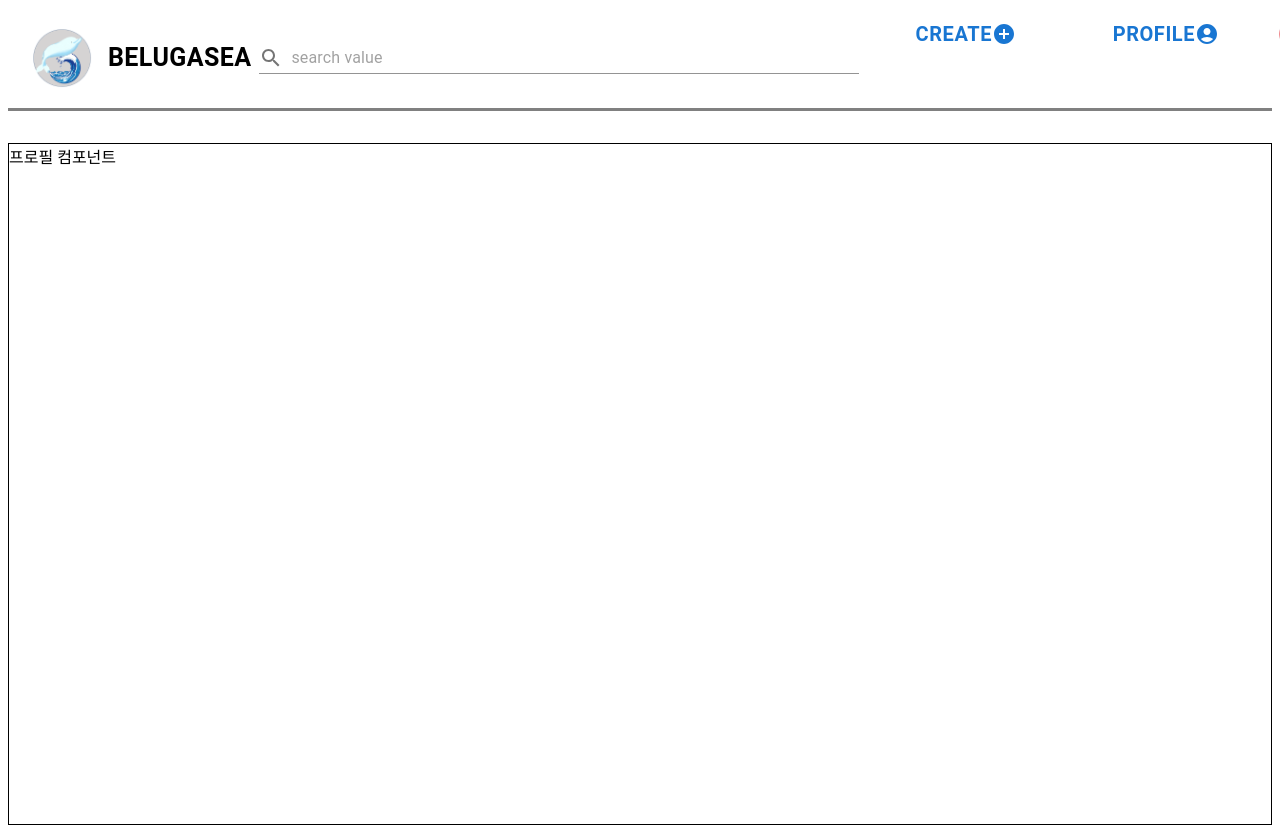
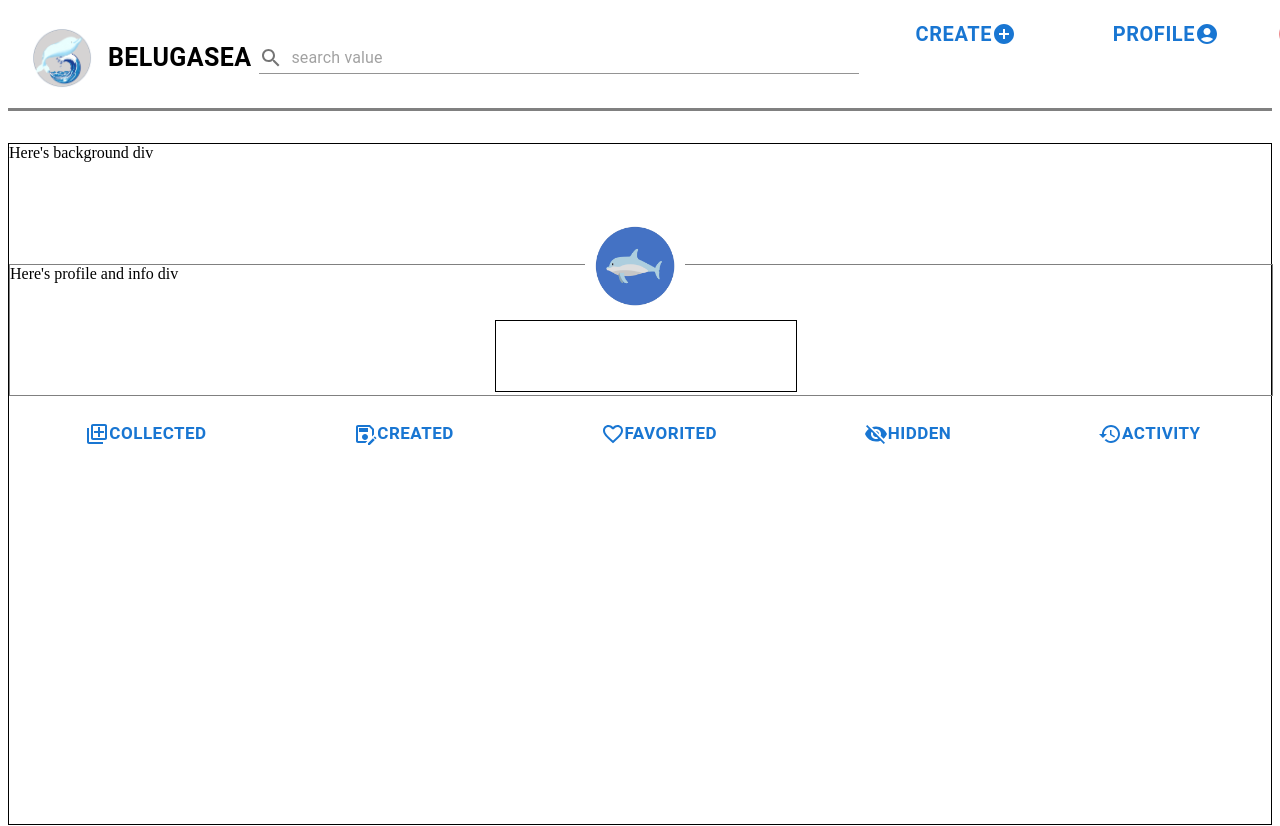
Before and after one commit to codestates/beb-03-beluga, a React (Create React App) app: page /profile in a window 1280 px wide. Shown: the top 826 px of the page. Built offline with nearby package versions, Linux system fonts and the light colour scheme.

Commit message:
profile.jsx 추가

```diff
--- a/src/App.jsx
+++ b/src/App.jsx
@@ -1,6 +1,7 @@
 import { Stack } from "@mui/material";
 import Header from "./pages/component/Header";
 import Footer from "./pages/component/Footer";
+import Profile from "./pages/Profile";
 import { useEffect, useState } from "react";
 import { Route, Switch } from "react-router-dom";
 import NFTList from "./pages/NFTList";
@@ -50,7 +51,7 @@ function App() {
           <Route path="/list/:id">
             <NFT />
           </Route>
-          <Route path="/profile">프로필 컴포넌트</Route>
+          <Route path="/profile"><Profile/></Route>
         </Stack>
         <Footer />
       </Stack>
--- /dev/null
+++ b/src/pages/Profile.jsx
@@ -0,0 +1,136 @@
+import { Stack, Button } from "@mui/material";
+import { Link } from "react-router-dom";
+import QueueOutlinedIcon from '@mui/icons-material/QueueOutlined';
+import SaveAsOutlinedIcon from '@mui/icons-material/SaveAsOutlined';
+import FavoriteBorderOutlinedIcon from '@mui/icons-material/FavoriteBorderOutlined';
+import VisibilityOffIcon from '@mui/icons-material/VisibilityOff';
+import HistoryIcon from '@mui/icons-material/History';
+
+export default function Profile (isLogin) {
+  return (
+    <>
+      <Stack
+        sx={{border: 0}}>
+
+          <Stack
+            sx={{border: 0, borderColor:"green", height: 120, width: "100%"}}
+          >
+            Here's background div
+          </Stack>
+
+          <Stack
+            sx={{border: 1, borderColor:"gray", height: 130 , width: "100%"}}>
+            Here's profile and info div
+          </Stack>
+
+          <Stack
+            position="absolute"
+            direction="row"
+            //justifyContent="center"
+            //alginItems= "center"
+            sx={{border:0, borderRadius: "50%", height: 100, width: 100, marginTop:9, marginLeft:"45%"}}
+          >
+            {isLogin ? (
+                <img src="/beluga(login).png" />
+              ) : (
+                <img src="/beluga(notlogin).png" />
+              )}
+            {/* Here's Profile Icon */}
+          </Stack>
+
+          <Stack
+            position="absolute"
+            direction="column"
+
+            sx={{border: 1, height: 70, width: 300, marginTop:22, marginLeft:"38%"}}
+          >
+            {/* Name
+            Address
+            Joined Day */}
+          </Stack>
+
+          <Stack
+            direction="row"
+            justifyContent="space-around"
+            sx={{border:"solid transparent", height: 40, width:"100%"}}
+          >
+          {/* Here's Navigation Bar  */}
+            <Link to="/collected" style={{textDecoration:"none"}}>
+              <Button
+                to="/collected"
+                sx={{
+                  height:70,
+                  fontSize:17,
+                  fontWeight:"bolder"
+                }}
+              >
+                <QueueOutlinedIcon/>
+                Collected
+              </Button>
+
+            </Link>
+            <Link to="/created" style={{textDecoration:"none"}}>
+              <Button
+                to="/created"
+                sx={{
+                  height:70,
+                  fontSize:17,
+                  fontWeight:"bolder"
+                }}
+              >
+                <SaveAsOutlinedIcon/>
+                Created
+              </Button>
+            </Link>
+
+            <Link to="/favorited" style={{textDecoration:"none"}}>
+              <Button
+                to="/favorited"
+                sx={{
+                  height:70,
+                  fontSize:17,
+                  fontWeight:"bolder"
+                }}
+              >
+                <FavoriteBorderOutlinedIcon/>
+                Favorited
+              </Button>
+            </Link>
+
+            <Link to="/hidden" style={{textDecoration:"none"}}>
+              <Button
+                to="/hidden"
+                sx={{
+                  height:70,
+                  fontSize:17,
+                  fontWeight:"bolder"
+                }}
+              >
+                <VisibilityOffIcon/>
+                Hidden
+              </Button>
+            </Link>
+
+            <Link to="/activity" style={{textDecoration:"none"}}>
+              <Button
+                to="/activity"
+                sx={{
+                  height:70,
+                  fontSize:17,
+                  fontWeight:"bolder"
+                }}
+              >
+                <HistoryIcon/>
+                Activity
+              </Button>
+            </Link>
+          </Stack>
+
+
+      </Stack>
+    </>
+  )
+
+
+
+}
```
